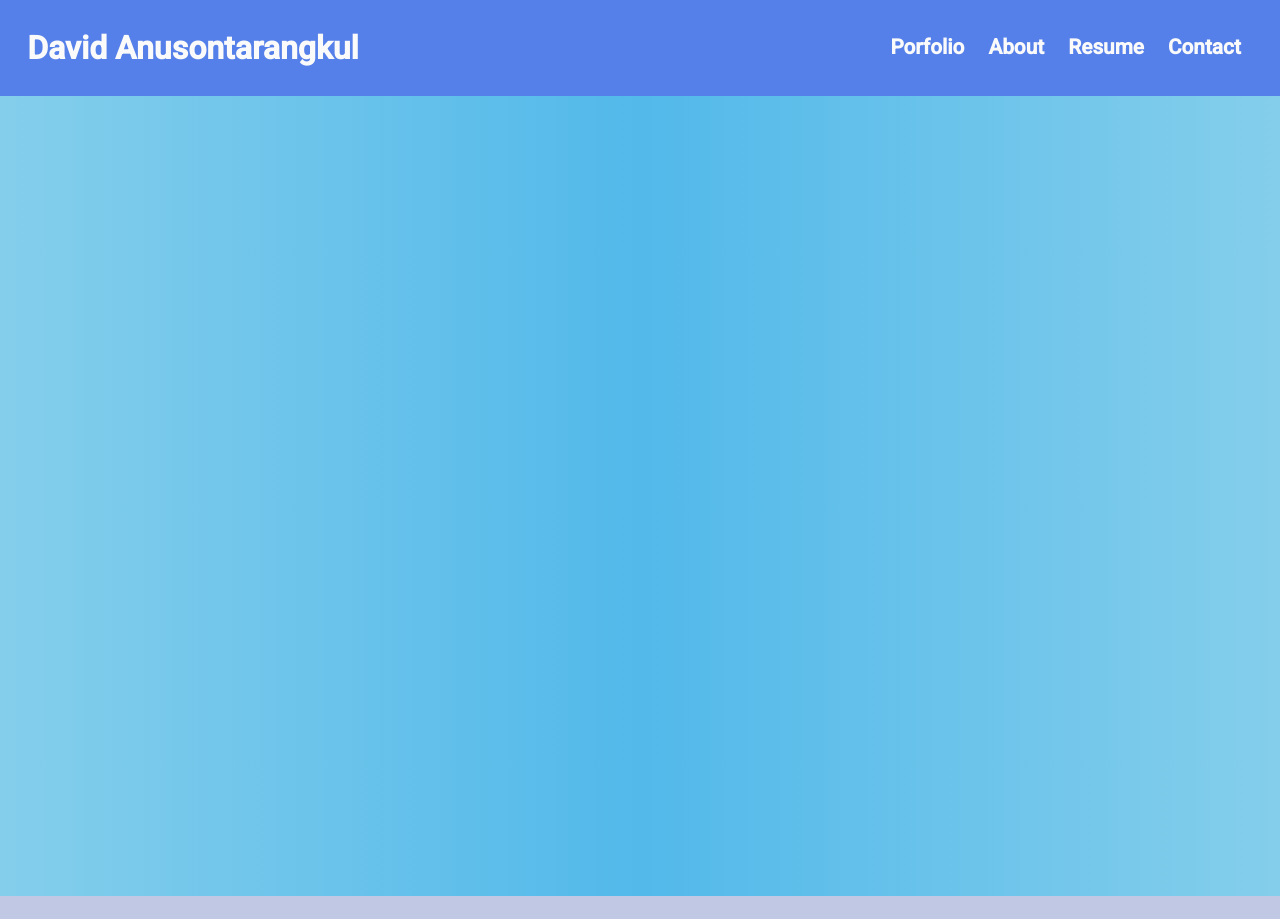
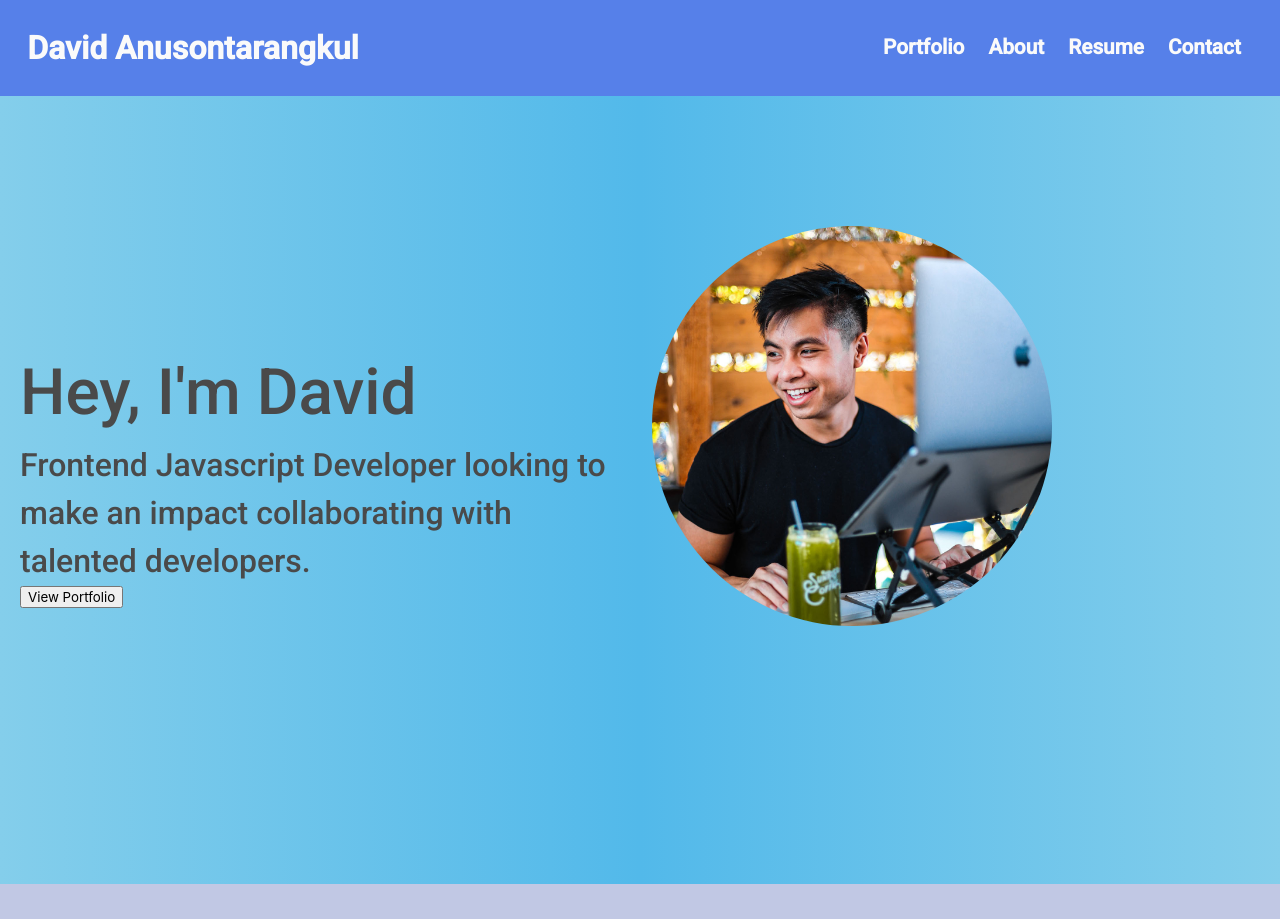
Before and after one commit to anusontarangkul/react-portfolio, a React (Create React App) app: page / in a window 1280 px wide. Shown: the top 919 px of the page. Built offline with nearby package versions, Linux system fonts and the light colour scheme.

Commit message:
update home

```diff
--- a/src/Components/Footer/index.js
+++ b/src/Components/Footer/index.js
@@ -11,17 +11,17 @@ function Footer() {
                 </div>
                 <div className=" column footer-column  has-text-weight-medium">
                     <ul className="menu simple footer-icon">
-                        <li><a href="https://twitter.com/?lang=en"><i className="fa fa-envelope" aria-hidden="true"></i></a>&nbsp;anusontarangkul.d@gmail.com</li>
+                        <li><a target="_blank" href="mailto:anusontarangkul.d@gmail.com"><i className="fa fa-envelope" aria-hidden="true"></i>&nbsp;anusontarangkul.d@gmail.com</a></li>
 
-                        <li className="icon2"><a href="https://www.facebook.com/"><i className="fa fa-linkedin" aria-hidden="true"></i></a>&nbsp;on LinkedIn</li>
+                        <li className="icon2"><a target="_blank" href="https://www.linkedin.com/in/anusontarangkul/"><i className="fa fa-linkedin" aria-hidden="true"></i>&nbsp;on LinkedIn</a></li>
 
                     </ul>
                 </div>
                 <div className=" column footer-column  has-text-weight-medium">
                     <ul className="menu simple footer-icon">
-                        <li><a href="https://www.instagram.com/?hl=en"><i className="fa fa-github" aria-hidden="true"></i></a>&nbsp;on GitHub</li>
+                        <li><a target="_blank" href="https://github.com/anusontarangkul"><i className="fa fa-github" aria-hidden="true"></i>&nbsp;on GitHub</a></li>
 
-                        <li className="icon2"><a href="https://www.pinterest.com/"><i className="fa fa-youtube" aria-hidden="true"></i></a>&nbsp;on YouTube</li>
+                        <li className="icon2"><a target="_blank" href="https://www.youtube.com/channel/UCYBwball06AdVuaHeH7adVw?view_as=subscriber"><i className="fa fa-youtube" aria-hidden="true"></i>&nbsp;on YouTube</a></li>
 
                     </ul>
                 </div>
--- a/src/Components/Home/index.js
+++ b/src/Components/Home/index.js
@@ -1,11 +1,22 @@
 import React from 'react';
 import './style.css';
+import profile from "./profile.jpg"
+
 
 function Home() {
     return (
-        <div className="background-page">
-
-        </div>
+        <main className="background-page">
+            <div className="columns">
+                <div className="column left-col">
+                    <h1 className="intro">Hey, I'm David</h1>
+                    <p className="intro-des">Frontend Javascript Developer looking to make an impact collaborating with talented developers.</p>
+                    <button>View Portfolio</button>
+                </div>
+                <div className="column right-col">
+                    <img className="profile-pic" src={profile} />
+                </div>
+            </div>
+        </main>
     );
 }
 
--- a/src/Components/Home/style.css
+++ b/src/Components/Home/style.css
@@ -3,3 +3,27 @@
 
   height: 100vh;
 }
+
+.intro {
+  font-size: 4rem;
+}
+
+.intro-des {
+  font-size: 2rem;
+}
+
+.left-col {
+  padding-left: 2rem;
+  padding-top: 20%;
+}
+
+.right-col {
+  margin-top: 10%;
+  padding-right: 2rem;
+}
+
+.profile-pic {
+  border-radius: 50%;
+  height: 50vh;
+  width: auto;
+}
--- a/src/Components/Navbar/index.js
+++ b/src/Components/Navbar/index.js
@@ -25,7 +25,7 @@ function Navbar() {
                 <div className='navbar-end'>
                     <div className='navbar-item nav-links'>
                         <a href='/' className='navbar-item has-text-white-bis has-text-weight-bold'>
-                            Porfolio
+                            Portfolio
             </a>
                         <a href='/' className='navbar-item has-text-white-bis has-text-weight-bold'>
                             About
```
Also changed, not shown: src/Components/Home/profile.jpg (added).
